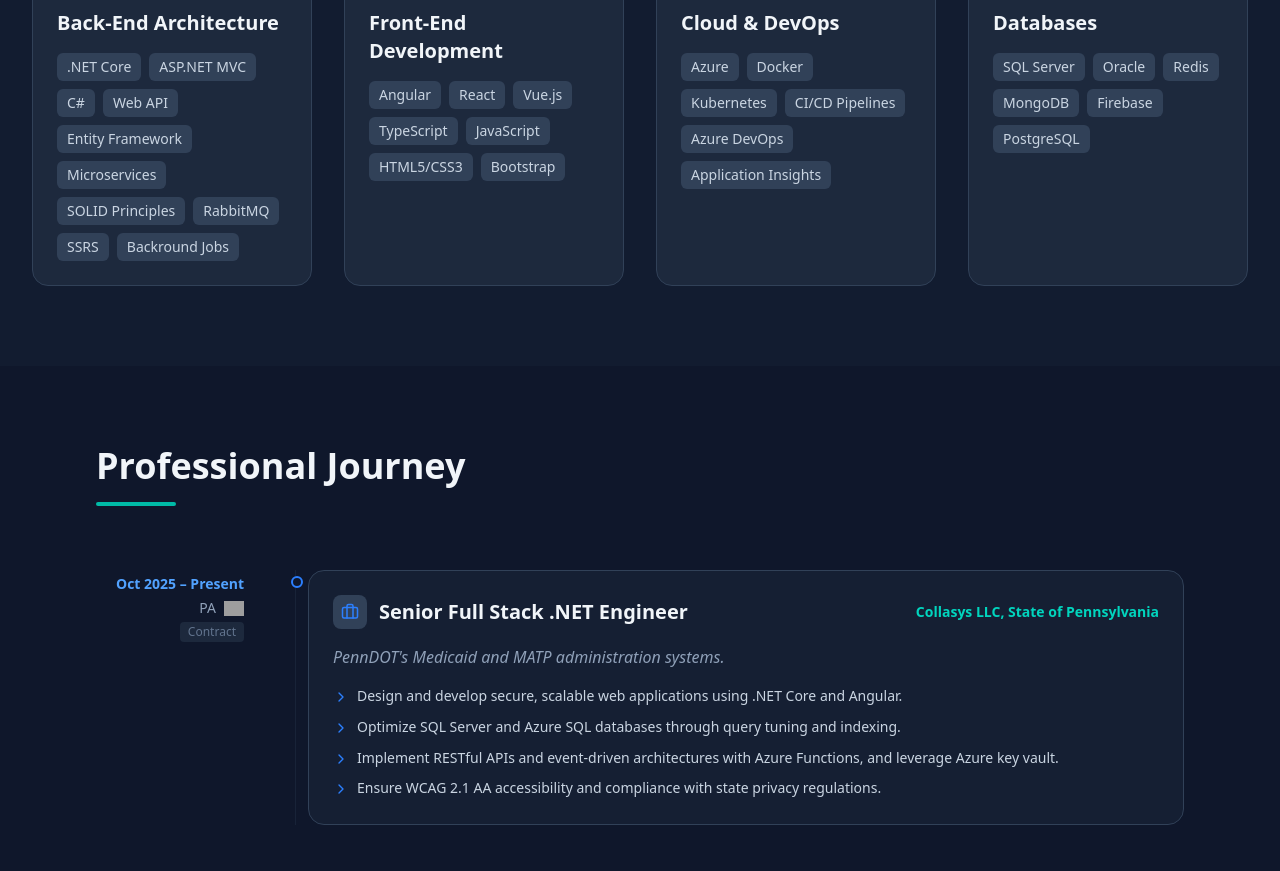
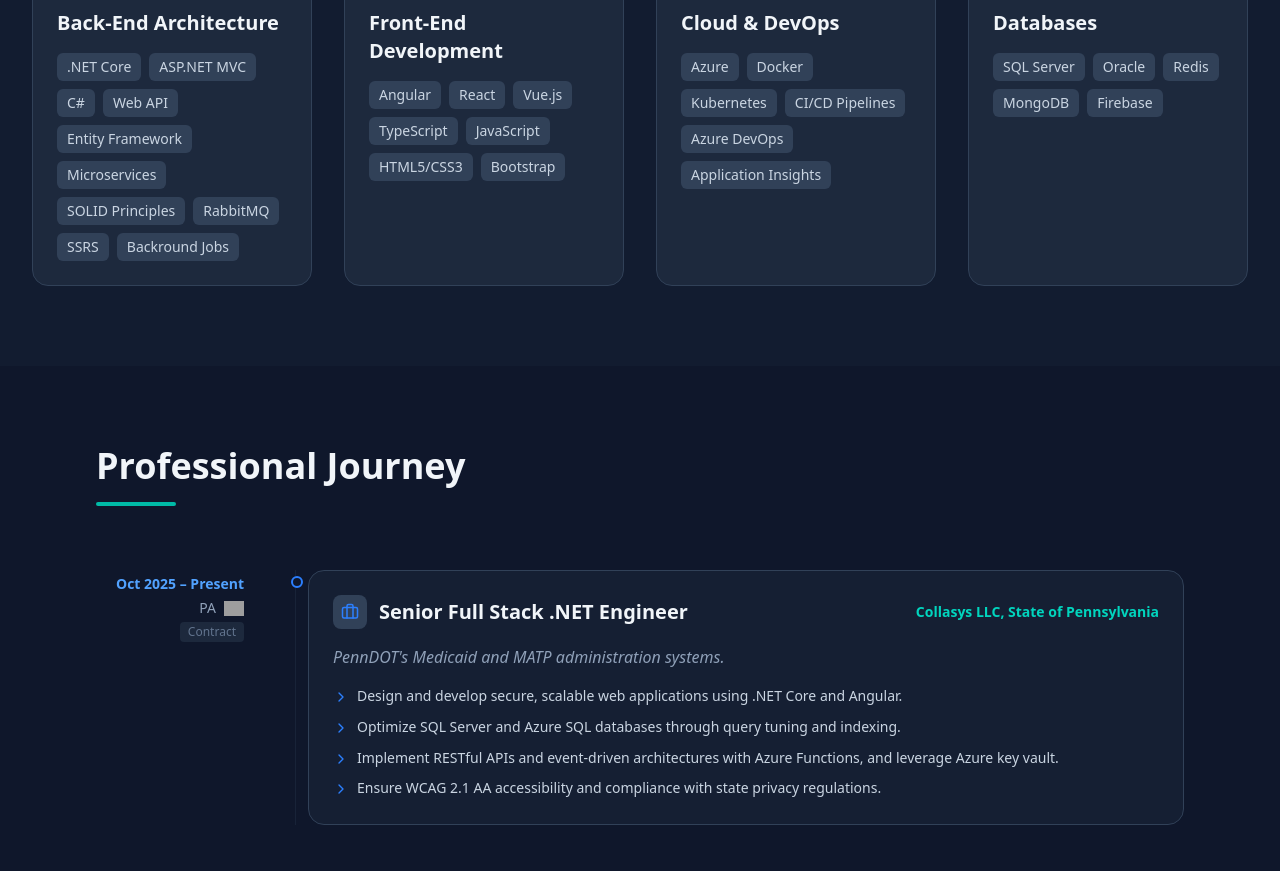
Before and after one commit to ahmed527/portfolio, a React (Vite) app: page / in a window 1280 px wide. Shown: the part 1120-1991 px from the top of the page. Built offline with nearby package versions, Linux system fonts and the light colour scheme; grey boxes are pictures that could not be loaded.

Commit message:
update skills

```diff
--- a/src/App.tsx
+++ b/src/App.tsx
@@ -149,7 +149,7 @@
 		{
 			category: "Databases",
 			icon: <Database className="w-6 h-6" />,
-			items: ["SQL Server", "Oracle", "Redis", "MongoDB", "Firebase", "PostgreSQL"]
+			items: ["SQL Server", "Oracle", "Redis", "MongoDB", "Firebase"]
 		}
 	];
 
```
